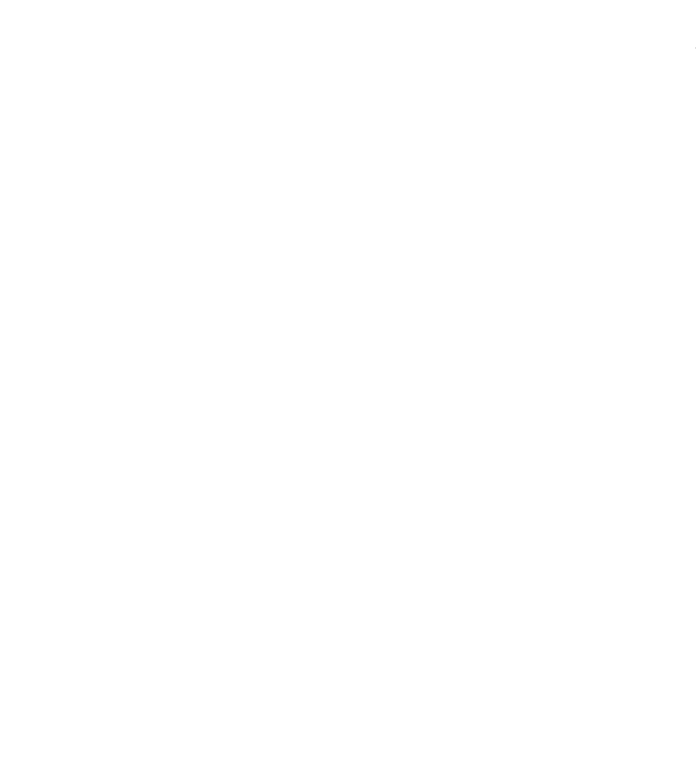
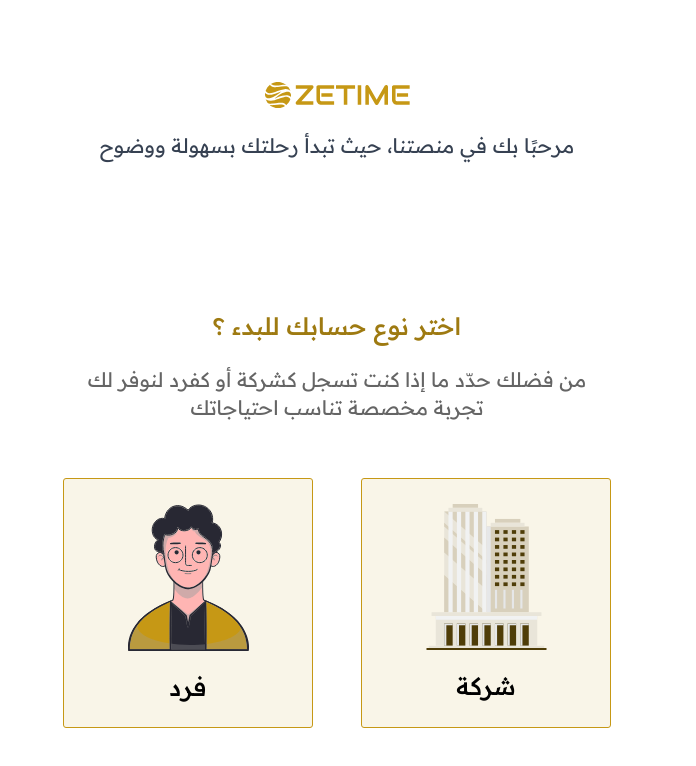
Before and after one commit to PassantYasser/ZE-dashboard, a Next.js app: page /Auth/Signup in a window 1280 px wide. Shown: the top 766 px of the page, without its empty margins (584-1280 px from the left). Built offline with nearby package versions, Linux system fonts and the light colour scheme.

Commit message:
Refactor code structure for improved readability and maintainability

```diff
--- a/src/app/Auth/Signup/page.jsx
+++ b/src/app/Auth/Signup/page.jsx
@@ -1,4 +1,5 @@
 "use client";
+import Link from 'next/link';
 import React from 'react'
 import { useTranslation } from 'react-i18next'
 
@@ -8,7 +9,35 @@
     <>
       <div className="p-8 lg1:flex justify-between gap-8 h-screen ">
         <section className="w-full">
-        SignuPage
+          <div className='mb-37.5'>
+            <div className='flex justify-center gap-1  mt-12.5 lg1:mt-28.5 mb-6'>
+              <img src="/images/LogoText.svg" alt="" />
+              <img src="/images/Logo.svg" alt="" />
+            </div>
+            <p className='text-[#364152] text-xl font-normal text-center '>{t('Welcome to our platform, where your journey begins with ease and clarity.')}</p>
+          </div>
+
+          <div className='flex flex-col items-center mb-14'>
+            <p className='text-[#9E7A11] text-2xl font-medium mb-6'>{t('Choose your account type to get started?')}</p>
+            <p className='w-[500px] text-center text-[#656565] text-xl font-normal'>{t('Please select whether you are registering as a company or as an individual to provide you with a personalized experience that suits your needs.')}</p>
+          </div>
+
+          <div className='flex justify-center gap-12'>
+            <Link href='/Auth/Signup/Company' className='flex flex-col justify-center w-62.5 h-62.5 border border-[#C69815] bg-[#F9F5E8] rounded-[3px]'>
+              <span className='flex justify-center mb-5'>
+                <img src="/images/Company.svg" alt="" />
+              </span>
+              <p className='flex justify-center text-[#000] text-2xl font-medium'>{t('Company')} </p>
+            </Link>
+
+            <Link href='/Auth/Signup/Freelance' className='flex flex-col justify-center w-62.5 h-62.5 border border-[#C69815] bg-[#F9F5E8] rounded-[3px]'>
+              <span className='flex justify-center mb-5'>
+                <img src="/images/Freelance.svg" alt="" />
+              </span>
+              <span className='flex justify-center text-[#000] text-2xl font-medium'>{t('Freelance')} </span>
+            </Link>
+
+          </div>
         </section>
 
         <section className="w-full hidden lg1:block rounded-[10px]"
--- a/src/language/locales/ar.json
+++ b/src/language/locales/ar.json
@@ -48,6 +48,12 @@
   "It was successful!":"تم الأمر بنجاح!",
   "You can now log in with your new password.":"يمكنك الان تسجيل الدخول بكلمة المرور الجديدة الخاصة بك",
 
+  "Welcome to our platform, where your journey begins with ease and clarity.":"مرحبًا بك في منصتنا، حيث تبدأ رحلتك بسهولة ووضوح",
+  "Choose your account type to get started?":"اختر نوع حسابك للبدء ؟",
+  "Please select whether you are registering as a company or as an individual to provide you with a personalized experience that suits your needs.":"من فضلك حدّد ما إذا كنت تسجل كشركة أو كفرد لنوفر لك تجربة مخصصة تناسب احتياجاتك",
+  "Company":"شركة",
+  "Freelance":"فرد",
+
 
 
 
--- a/src/language/locales/en.json
+++ b/src/language/locales/en.json
@@ -48,6 +48,12 @@
   "It was successful!":"It was successful!",
   "You can now log in with your new password.":"You can now log in with your new password.",
 
+  "Welcome to our platform, where your journey begins with ease and clarity.":"Welcome to our platform, where your journey begins with ease and clarity.",
+  "Choose your account type to get started?":"Choose your account type to get started?",
+  "Please select whether you are registering as a company or as an individual to provide you with a personalized experience that suits your needs.":"Please select whether you are registering as a company or as an individual to provide you with a personalized experience that suits your needs.",
+  "Company":"Company",
+  "Freelance":"Freelance",
+
 
 
 
```
Also changed, not shown: public/images/Company.svg (added), public/images/Freelance.svg (added).
